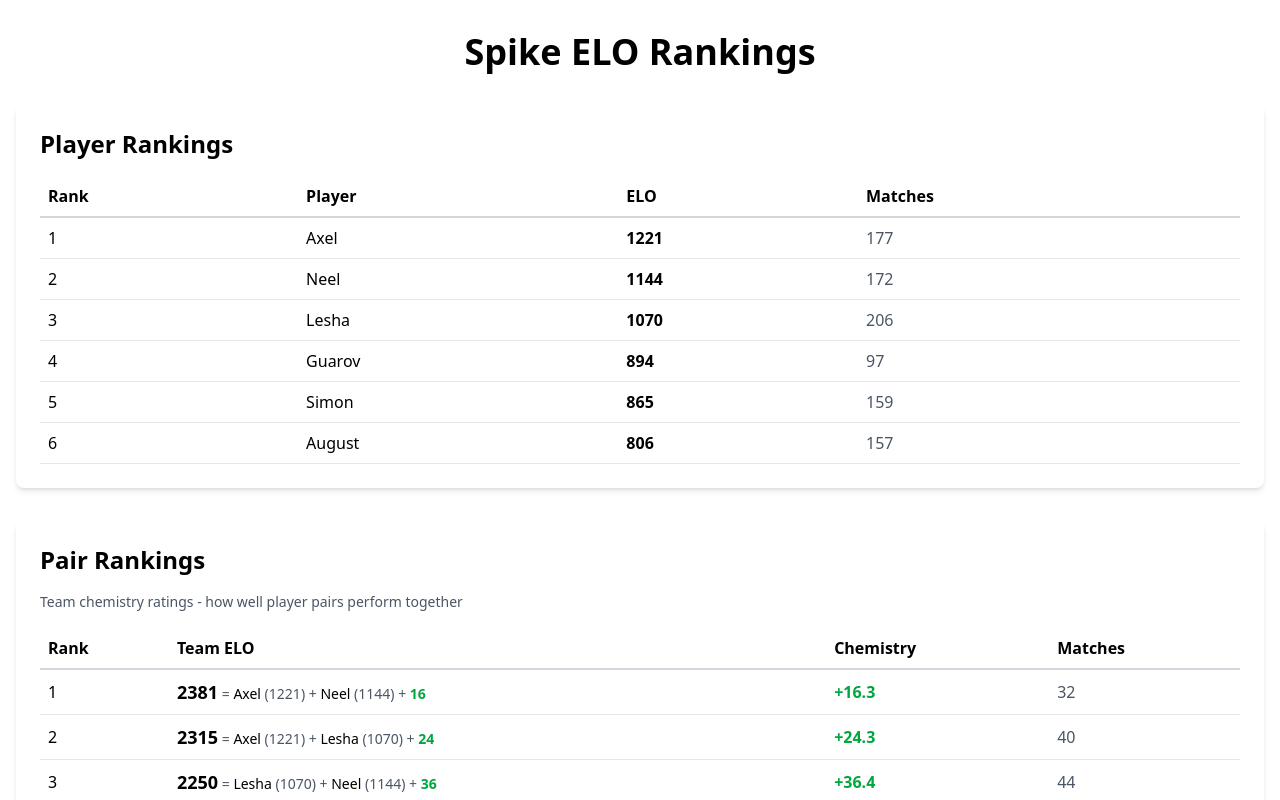
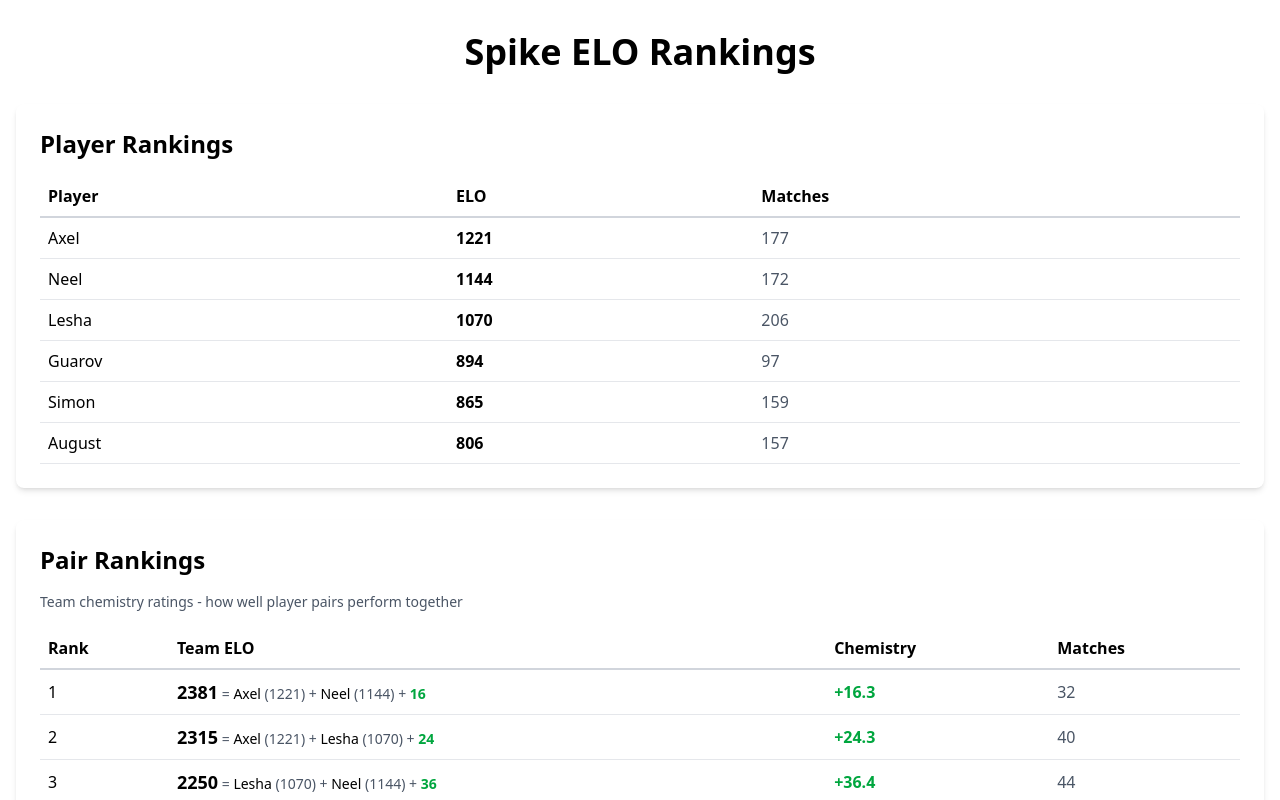
Before and after one commit to thetazero/spklo, a React (Vite) app: page /#/ in a window 1280 px wide. Shown: the top 800 px of the page. Built offline with nearby package versions, Linux system fonts and the light colour scheme.

Commit message:
make player ranking use new table component

```diff
--- a/src/components/PlayerRankings.tsx
+++ b/src/components/PlayerRankings.tsx
@@ -1,36 +1,35 @@
 import type { Engine } from '../engine/main'
+import { Table } from './Table'
 
 interface PlayerRankingsProps {
   engine: Engine
 }
 
 export function PlayerRankings({ engine }: PlayerRankingsProps) {
-  const sortedPlayers = Object.entries(engine.elos)
+  const columns = [
+    { header: 'Player', type: 'string' as const },
+    { header: 'ELO', type: 'number' as const },
+    { header: 'Matches', type: 'number' as const },
+  ]
+
+  const rows = Object.entries(engine.elos)
     .sort(([, a], [, b]) => b - a)
+    .map(([player, elo]) => {
+      const matchCount = engine.getMatchCount(player)
+      return [
+        // Player column
+        { simple: player, rendered: <span className="font-medium">{player}</span> },
+        // ELO column
+        { simple: elo, rendered: <span className="font-semibold">{Math.round(elo)}</span> },
+        // Matches column
+        { simple: matchCount, rendered: <span className="text-gray-600">{matchCount}</span> },
+      ]
+    })
 
   return (
     <div className="bg-white rounded-lg shadow-md p-6 mb-8">
       <h2 className="text-2xl font-semibold mb-4">Player Rankings</h2>
-      <table className="w-full">
-        <thead>
-          <tr className="border-b-2 border-gray-300">
-            <th className="p-2 text-left">Rank</th>
-            <th className="p-2 text-left">Player</th>
-            <th className="p-2 text-left">ELO</th>
-            <th className="p-2 text-left">Matches</th>
-          </tr>
-        </thead>
-        <tbody>
-          {sortedPlayers.map(([player, elo], index) => (
-            <tr key={player} className="border-b border-gray-200">
-              <td className="p-2">{index + 1}</td>
-              <td className="p-2 font-medium">{player}</td>
-              <td className="p-2 font-semibold">{Math.round(elo)}</td>
-              <td className="p-2 text-gray-600">{engine.getMatchCount(player)}</td>
-            </tr>
-          ))}
-        </tbody>
-      </table>
+      <Table columns={columns} rows={rows} />
     </div>
   )
 }
--- /dev/null
+++ b/src/components/Table.tsx
@@ -0,0 +1,88 @@
+import { useState } from 'react'
+
+type CellValue = {
+  simple: string | number
+  rendered: React.ReactNode
+}
+
+type ColumnType = 'string' | 'number'
+
+interface Column {
+  header: string
+  type: ColumnType
+}
+
+interface TableProps {
+  columns: Column[]
+  rows: CellValue[][]
+}
+
+export function Table({ columns, rows }: TableProps) {
+  const [sortColumn, setSortColumn] = useState<number | null>(null)
+  const [sortDirection, setSortDirection] = useState<'asc' | 'desc'>('asc')
+
+  const handleSort = (columnIndex: number) => {
+    if (sortColumn === columnIndex) {
+      // Toggle direction if clicking the same column
+      setSortDirection(sortDirection === 'asc' ? 'desc' : 'asc')
+    } else {
+      // New column, default to ascending
+      setSortColumn(columnIndex)
+      setSortDirection('desc')
+    }
+  }
+
+  const sortedRows = [...rows]
+  if (sortColumn !== null) {
+    sortedRows.sort((a, b) => {
+      const aValue = a[sortColumn].simple
+      const bValue = b[sortColumn].simple
+      const column = columns[sortColumn]
+
+      let comparison = 0
+      if (column.type === 'number') {
+        comparison = (aValue as number) - (bValue as number)
+      } else {
+        comparison = String(aValue).localeCompare(String(bValue))
+      }
+
+      return sortDirection === 'asc' ? comparison : -comparison
+    })
+  }
+
+  return (
+    <table className="w-full">
+      <thead>
+        <tr className="border-b-2 border-gray-300">
+          {columns.map((column, index) => (
+            <th
+              key={index}
+              className="p-2 text-left cursor-pointer hover:bg-gray-100"
+              onClick={() => handleSort(index)}
+            >
+              <div className="flex items-center gap-1">
+                <span>{column.header}</span>
+                {sortColumn === index && (
+                  <span className="text-xs">
+                    {sortDirection === 'asc' ? '▲' : '▼'}
+                  </span>
+                )}
+              </div>
+            </th>
+          ))}
+        </tr>
+      </thead>
+      <tbody>
+        {sortedRows.map((row, rowIndex) => (
+          <tr key={rowIndex} className="border-b border-gray-200">
+            {row.map((cell, cellIndex) => (
+              <td key={cellIndex} className="p-2">
+                {cell.rendered}
+              </td>
+            ))}
+          </tr>
+        ))}
+      </tbody>
+    </table>
+  )
+}
```
